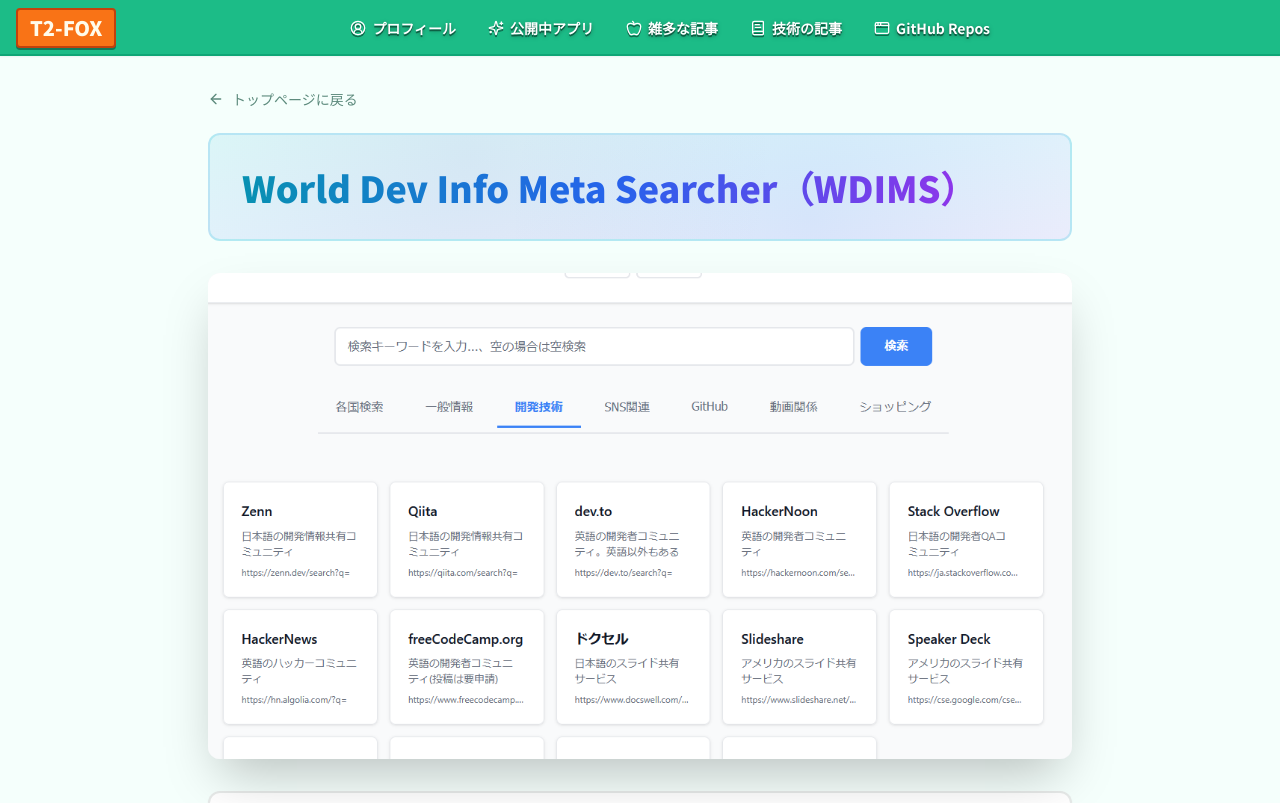
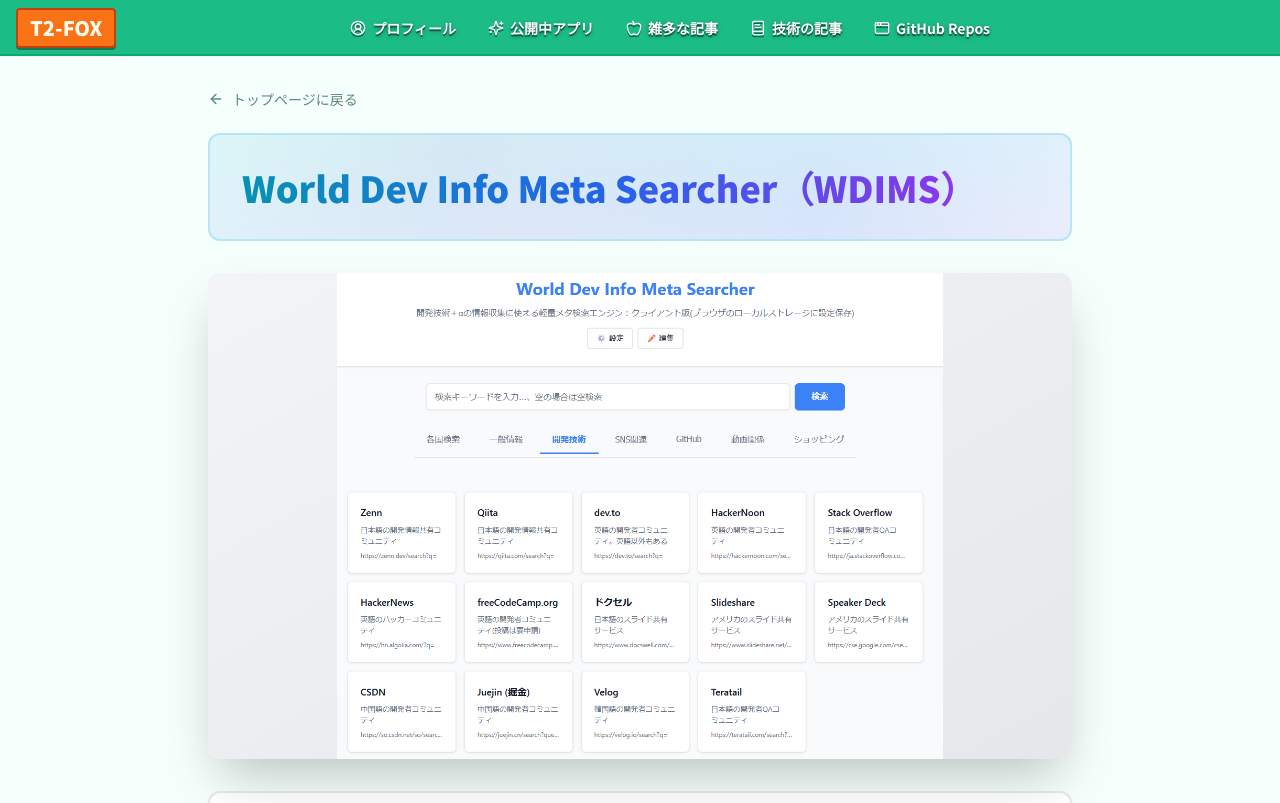
Before and after one commit to TweeTeaFOX223/fox-homepage-mk1, a Next.js app in the folder apps/web/: page /apps/app-1 in a window 1280 px wide. Shown: the top 803 px of the page. Built offline with nearby package versions, Linux system fonts and the light colour scheme; no server answers.

Commit message:
next/image を <img> に置き換え

```diff
--- a/apps/web/src/app/apps/[id]/page.tsx
+++ b/apps/web/src/app/apps/[id]/page.tsx
@@ -1,7 +1,6 @@
 import { apps } from "@/features/show-apps/config/apps";
 import { notFound } from "next/navigation";
 import { NEXT_PUBLIC_BASE_URL } from "../../../../config";
-import Image from "next/image";
 import Link from "next/link";
 import { ArrowLeft } from "lucide-react";
 
@@ -74,11 +73,11 @@
 
         {/* メイン画像 */}
         <div className="relative w-full aspect-video rounded-xl overflow-hidden bg-gradient-to-br from-gray-100 to-gray-200 mb-8 shadow-2xl">
-          <Image
+          <img
             src={mainImage}
             alt={app.name}
-            fill
-            className="object-cover"
+            className="absolute inset-0 h-full w-full object-contain"
+            loading="lazy"
           />
         </div>
 
--- a/apps/web/src/features/show-apps/components/AppCard.tsx
+++ b/apps/web/src/features/show-apps/components/AppCard.tsx
@@ -3,7 +3,6 @@
 import { useState } from "react";
 import { Card, CardContent, CardHeader, CardTitle } from "@/components/ui/card";
 import type { AppItem } from "../config/apps";
-import Image from "next/image";
 
 export default function AppCard({ app }: { app: AppItem }) {
   const [activeImageIndex, setActiveImageIndex] = useState(0);
@@ -25,11 +24,11 @@
         {/* アプリ画像 */}
         <div className="relative w-full aspect-video rounded-lg overflow-hidden bg-gradient-to-br from-gray-100 to-gray-200 mb-3">
           {activeImage ? (
-            <Image
+            <img
               src={activeImage}
               alt={app.name}
-              fill
-              className="object-contain transition-transform duration-300"
+              className="absolute inset-0 h-full w-full object-contain transition-transform duration-300"
+              loading="lazy"
             />
           ) : (
             <div className="absolute inset-0 flex items-center justify-center text-xs text-muted-foreground font-semibold">
@@ -102,11 +101,11 @@
               <div className="space-y-3">
                 <div className="relative w-full aspect-video rounded-xl overflow-hidden bg-gradient-to-br from-gray-100 to-gray-200 group">
                   {activeImage ? (
-                    <Image
+                    <img
                       src={activeImage}
                       alt={app.name}
-                      fill
-                      className="object-contain"
+                      className="absolute inset-0 h-full w-full object-contain"
+                      loading="lazy"
                     />
                   ) : (
                     <div className="absolute inset-0 flex items-center justify-center text-sm text-muted-foreground font-semibold">
```
